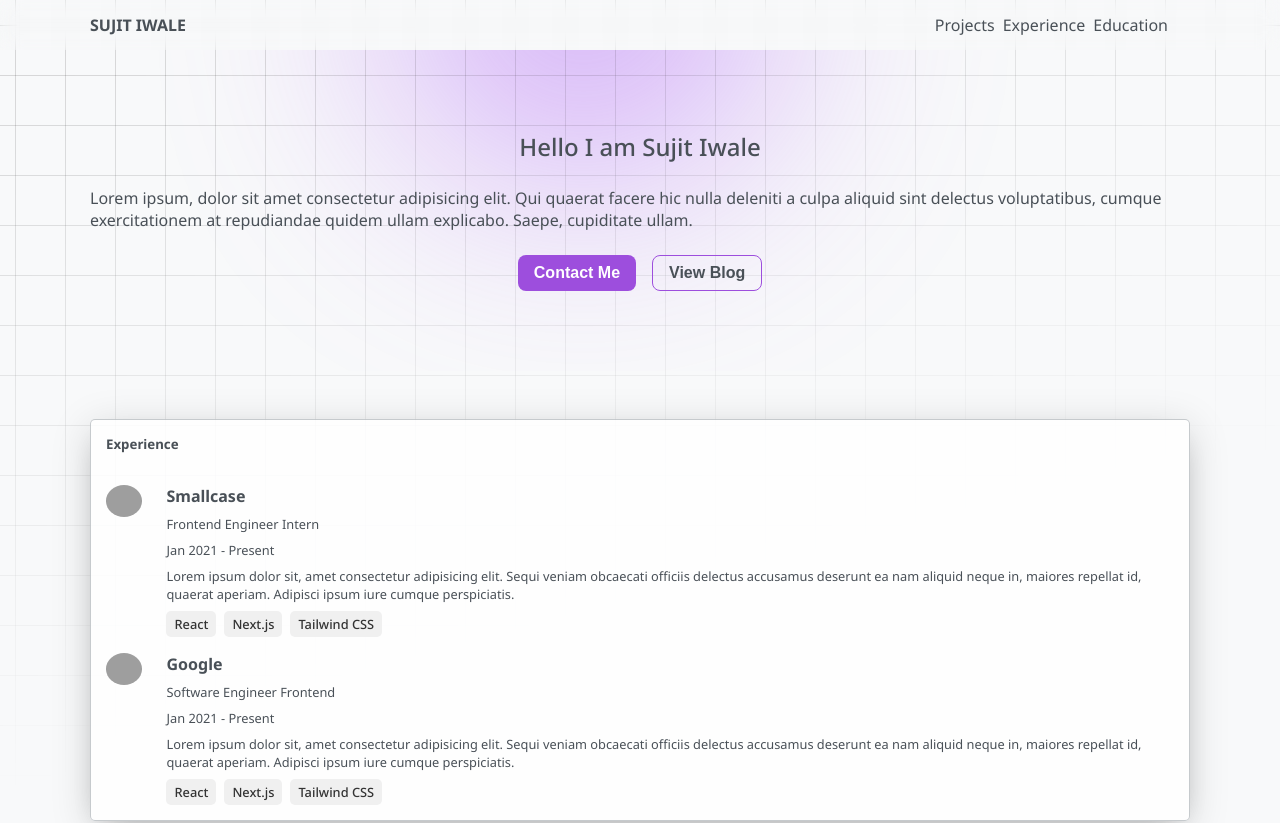
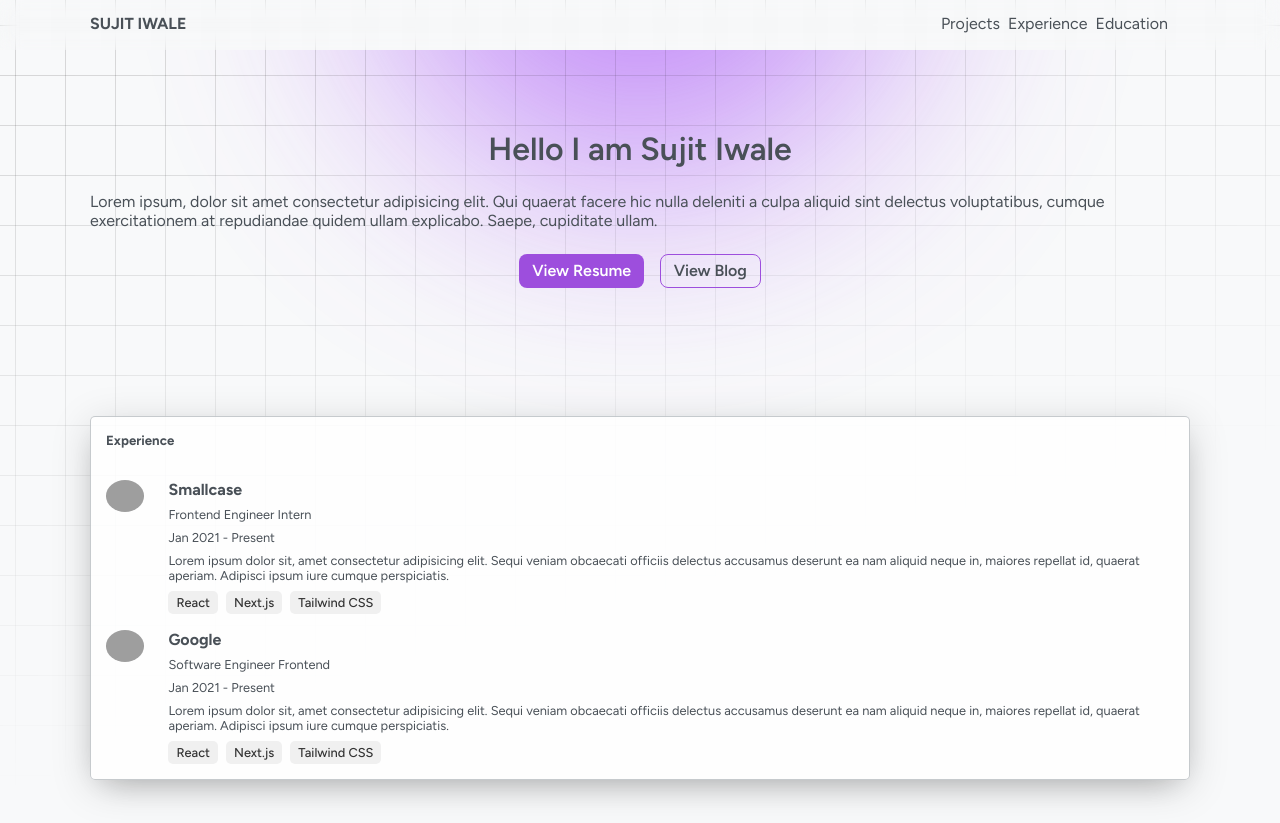
Before and after one commit to sujitIwale/portfolio, a Next.js app: page / in a window 1280 px wide. Shown: the top 823 px of the page. Built offline with nearby package versions, Linux system fonts and the light colour scheme; grey boxes are pictures that could not be loaded; some icons are missing.

Commit message:
feat: adding color theme palette

```diff
--- /dev/null
+++ b/src/app/HeroSection.tsx
@@ -0,0 +1,32 @@
+import Typography from "@/components/common/Typography";
+import styles from "./page.module.css";
+import Button from "@/components/common/Button";
+
+const HeroSection = () => {
+  return (
+    <section className={styles["hero-section"]}>
+      <div className={styles["light-container"]}>
+        <div className={styles["bg-light"]}>
+          <div className={styles["light-element"]}></div>
+        </div>
+      </div>
+      <Typography variant="h1">Hello I am Sujit Iwale</Typography>
+      <Typography variant="body1">
+        Lorem ipsum, dolor sit amet consectetur adipisicing elit. Qui quaerat
+        facere hic nulla deleniti a culpa aliquid sint delectus voluptatibus,
+        cumque exercitationem at repudiandae quidem ullam explicabo. Saepe,
+        cupiditate ullam.
+      </Typography>
+      <div className={styles["action-buttons"]}>
+        <Button variant="contained" color="primary" size="medium">
+          View Resume
+        </Button>
+        <Button variant="outlined" color="primary" size="medium">
+          View Blog
+        </Button>
+      </div>
+    </section>
+  );
+};
+
+export default HeroSection;
--- a/src/app/layout.tsx
+++ b/src/app/layout.tsx
@@ -1,10 +1,14 @@
 import type { Metadata } from "next";
-import { Noto_Sans } from "next/font/google";
+import { Figtree } from "next/font/google";
 import Header from "@/components/Header";
 import "../styles/globals.css";
 import "../styles/common.css";
 
-const inter = Noto_Sans({ subsets: ["latin"] });
+const figtree = Figtree({
+  subsets: ["latin"],
+  weight: ["400", "500", "600", "700"],
+  variable: "--font-figtree",
+});
 
 export const metadata: Metadata = {
   title: "Create Next App",
@@ -27,7 +31,7 @@ export default function RootLayout({
           referrerPolicy="no-referrer"
         />
       </head>
-      <body className={inter.className}>
+      <body className={figtree.className}>
         <Header />
         {children}
       </body>
--- a/src/app/page.module.css
+++ b/src/app/page.module.css
@@ -6,12 +6,11 @@
   margin: var(--header-height) auto;
 }
 
-.intro-section {
+.hero-section {
   display: flex;
   gap: 1.5rem;
   flex-direction: column;
   align-items: center;
-  position: relative;
   padding: 5rem 0;
 }
 
@@ -30,15 +29,15 @@
   left: 50%;
   top: 0;
   aspect-ratio: 1/1;
-  width: 33.33%;
-  transform: matrix(1, 0, 0, 1, -240, -240);
+  width: 40%;
+  transform: translate(-50%, -75%);
 }
 
 .light-element {
   position: absolute;
   inset: 0;
   background-color: rgb(168 85 247/1);
-  opacity: 0.5;
+  opacity: 0.7;
   border-radius: 9999px;
   transform: translateZ(0);
   filter: blur(120px);
--- a/src/app/page.tsx
+++ b/src/app/page.tsx
@@ -4,33 +4,12 @@ import TitleCard from "@/components/common/TitleCard";
 import ExperienceDetails from "@/components/ExperienceDetails";
 import ProjectCard from "@/components/ProjectCard";
 import Typography from "@/components/common/Typography";
+import HeroSection from "./HeroSection";
 
 export default function Home() {
   return (
     <main className={styles["page-container"]}>
-      <section className={styles["intro-section"]}>
-        <div className={styles["light-container"]}>
-          <div className={styles["bg-light"]}>
-            <div className={styles["light-element"]}></div>
-          </div>
-        </div>
-        {/* <div className={styles["info"]}> */}
-        <Typography variant="h1">Hello I am Sujit Iwale</Typography>
-        <Typography variant="body1">
-          Lorem ipsum, dolor sit amet consectetur adipisicing elit. Qui quaerat
-          facere hic nulla deleniti a culpa aliquid sint delectus voluptatibus,
-          cumque exercitationem at repudiandae quidem ullam explicabo. Saepe,
-          cupiditate ullam.
-        </Typography>
-        <div className={styles["action-buttons"]}>
-          <button className="button primary-button">Contact Me</button>
-          <button className="button secondary-button">View Blog</button>
-        </div>
-        {/* </div> */}
-        {/* <div className={styles["hero-right-part"]}>
-          <Image src="/temp.png" alt="Profile" width={600} height={400} />
-        </div> */}
-      </section>
+      <HeroSection />
       <section className={styles["experience-section"]}>
         <TitleCard title="Experience">
           <ExperienceDetails
--- /dev/null
+++ b/src/components/common/Button/Button.module.css
@@ -0,0 +1,30 @@
+.contained {
+  background-color: var(--color);
+  color: var(--color-white);
+}
+
+.outlined {
+  background-color: transparent;
+  border: 1px solid var(--color);
+  color: var(--color-text-primary);
+}
+
+.primary {
+  --color: var(--color-primary);
+}
+
+.secondary {
+  --color: var(--color-secondary);
+}
+
+.small {
+  font-size: 0.8rem;
+}
+
+.medium {
+  font-size: 1rem;
+}
+
+.large {
+  font-size: 1.2rem;
+}
--- /dev/null
+++ b/src/components/common/Button/index.tsx
@@ -0,0 +1,38 @@
+import { classNames } from "@/utils/styles";
+import { ButtonHTMLAttributes, ReactNode } from "react";
+import styles from "./Button.module.css";
+
+type ButtonSize = "small" | "medium" | "large";
+type ButtonColor = "primary" | "secondary" | "error" | "success" | "warning";
+type ButtonVariant = "contained" | "outlined" | "text";
+
+interface ButtonProps extends ButtonHTMLAttributes<HTMLButtonElement> {
+  children: ReactNode;
+  variant?: ButtonVariant;
+  size?: ButtonSize;
+  color?: ButtonColor;
+}
+
+const Button = ({
+  children,
+  variant = "contained",
+  size = "medium",
+  color = "primary",
+  ...props
+}: ButtonProps) => {
+  return (
+    <button
+      {...props}
+      className={classNames(
+        "button",
+        styles[variant],
+        styles[color],
+        styles[size]
+      )}
+    >
+      {children}
+    </button>
+  );
+};
+
+export default Button;
--- a/src/components/common/Typography/Typography.module.css
+++ b/src/components/common/Typography/Typography.module.css
@@ -1,5 +1,6 @@
 .h1 {
-  font-weight: 500;
+  font-weight: 600;
+  font-size: 2rem;
 }
 
 .h2 {
--- a/src/styles/common.css
+++ b/src/styles/common.css
@@ -1,3 +1,20 @@
+/**colors*/
+.bg-primary {
+  background-color: var(--color-primary);
+}
+
+.border-primary {
+  border-color: var(--color-primary);
+}
+
+.color-primary {
+  color: var(--color-primary);
+}
+
+.text-secondary {
+  color: var(--color-text-secondary);
+}
+
 .flex {
   display: flex;
 }
@@ -16,26 +33,11 @@
 
 .button {
   border-radius: 8px;
-  padding: 0.5rem 1rem;
-  font-size: 1rem;
-  font-weight: 570;
+  padding: 0.4rem 0.8rem;
+  font-weight: 600;
   cursor: pointer;
   border: none;
   outline: none;
   text-align: center;
+  font-family: inherit;
 }
-
-.primary-button {
-  background: var(--color-primary);
-  color: white;
-}
-
-.primary-button:hover {
-  background: var(--color-primary-dark);
-}
-
-.secondary-button {
-  background: transparent;
-  border: 1px solid var(--color-primary);
-  color: var(--color-text-primary);
-}
--- a/src/styles/globals.css
+++ b/src/styles/globals.css
@@ -9,9 +9,8 @@
     color(display-p3 0 0 0 / 0.3) 0px 12px 32px -16px;
   --top-bottom-space: 20px;
   --border-radius: 12px;
-  --font-mono: ui-monospace, Menlo, Monaco, "Cascadia Mono", "Segoe UI Mono",
-    "Roboto Mono", "Oxygen Mono", "Ubuntu Monospace", "Source Code Pro",
-    "Fira Mono", "Droid Sans Mono", "Courier New", monospace;
+  --font-figtree: "Figtree", -apple-system, system-ui, BlinkMacSystemFont,
+    "Segoe UI", sans-serif;
 
   /* Light Colors */
   --grid-line-color: hsl(0 0% 0% / 0.15);
@@ -64,6 +63,7 @@ body {
   background-color: var(--background-color);
   background-size: var(--grid-size) var(--grid-size);
   color: var(--color-text-primary);
+  font-family: var(--font-figtree);
 }
 
 body::before {
--- /dev/null
+++ b/src/utils/styles.ts
@@ -0,0 +1,3 @@
+export const classNames = (...names: string[]): string => {
+  return names.join(" ");
+};
```
